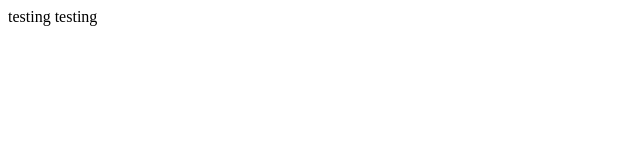
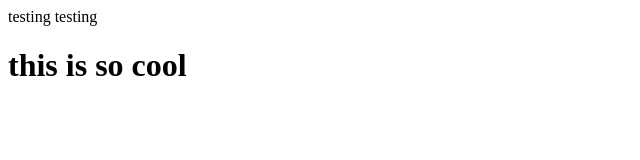
Before and after one commit to Haidoe/instaff, a website: page index.html in a window 1280 px wide. Shown: the whole page, without its empty margins (0-640 px from the left). Drawn offline with Linux system fonts and the light colour scheme.

Commit message:
this is another test

```diff
--- a/index.html
+++ b/index.html
@@ -11,6 +11,9 @@
 <body>
   testing testing
 
+
+
+  <h1 class="section">this is so cool</h1>
 </body>
 
 </html>
```
Also changed, not shown: script.js (added).
